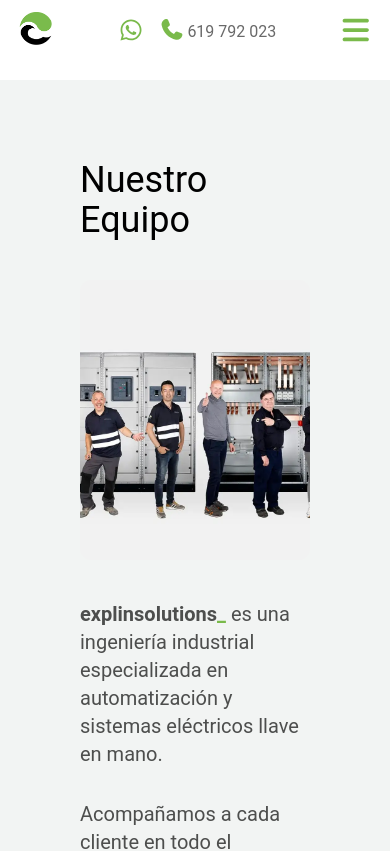
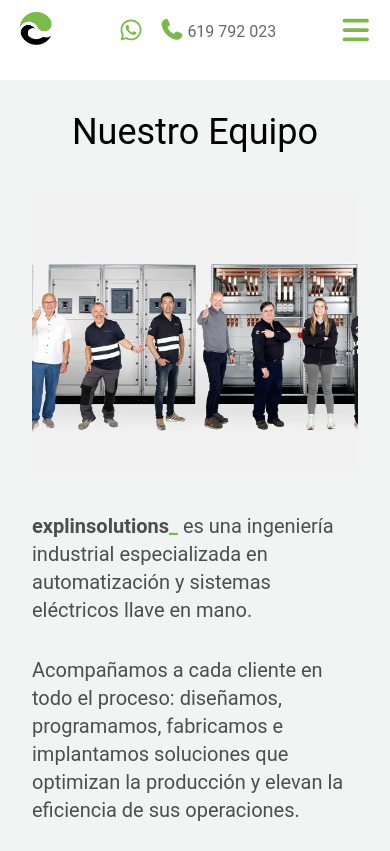
Before and after one commit to kvi-ki/explinsolutions, a Next.js app: page /nuestro-equipo in a window 390 px wide. Shown: the top 851 px of the page. Built offline with nearby package versions, Linux system fonts and the light colour scheme.

Commit message:
style: make About us responsive

```diff
--- a/src/app/nuestro-equipo/page.tsx
+++ b/src/app/nuestro-equipo/page.tsx
@@ -6,7 +6,7 @@
 
 export default function AboutUs() {
   return (
-    <div className="bg-lightGray p-20 mb-10 xl:rounded-xl">
+    <div className="bg-lightGray p-8 mb-10 lg:p-20 xl:rounded-xl">
       <div className="max-w-5xl mx-auto flex flex-col items-center gap-10">
         <h1 className="text-4xl">Nuestro Equipo</h1>
         <AnimatedService>
@@ -18,7 +18,7 @@
             className="w-full h-70 object-cover object-center rounded-xl"
           />
 
-          <div className="text-text text-xl flex flex-col gap-8 pt-10">
+          <div className="text-text text-xl flex flex-col gap-8 pt-10 lg:text-justify">
             <p>
               <b>
                 explinsolutions<span className="text-accent">_</span>
```
